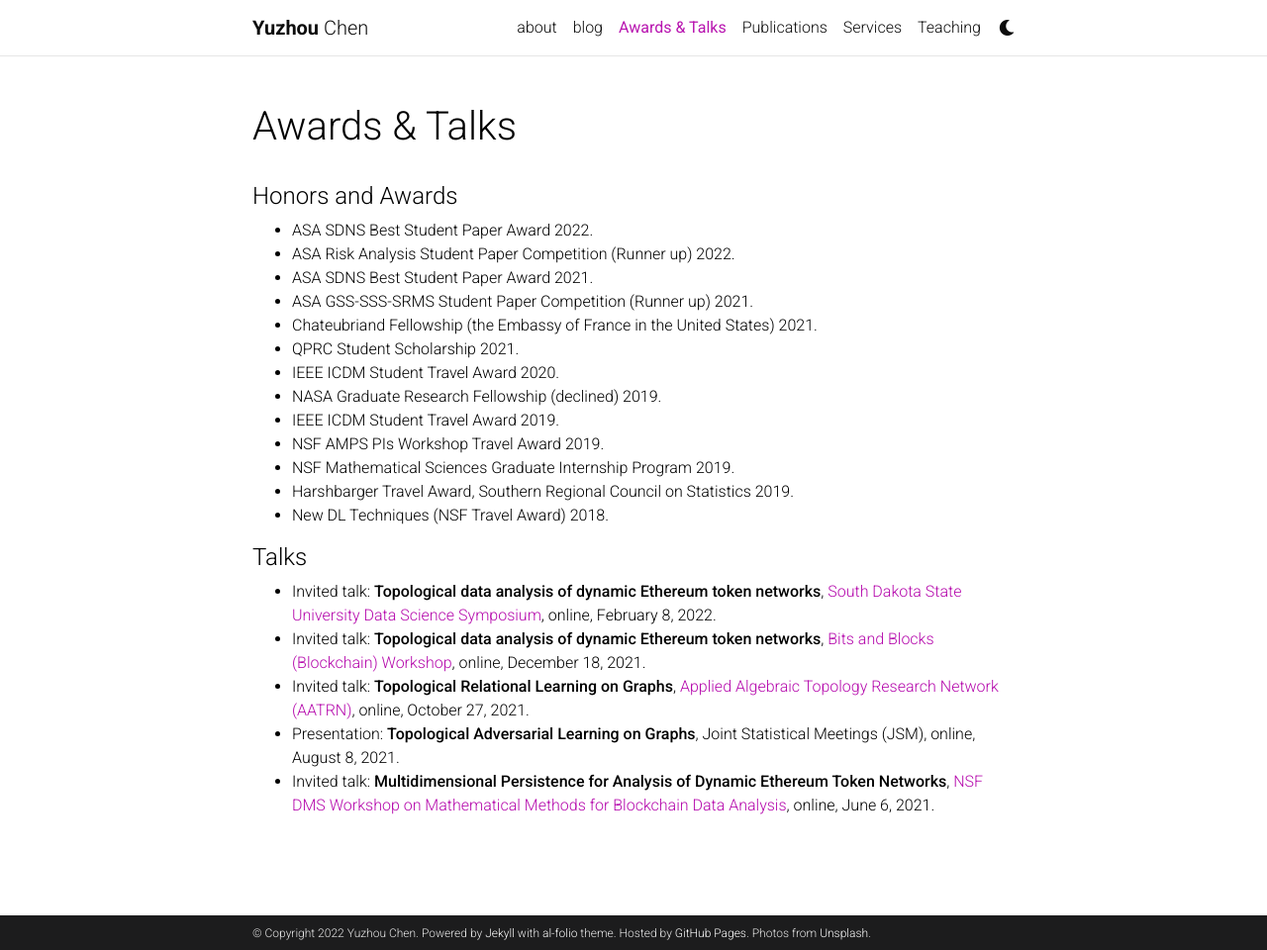
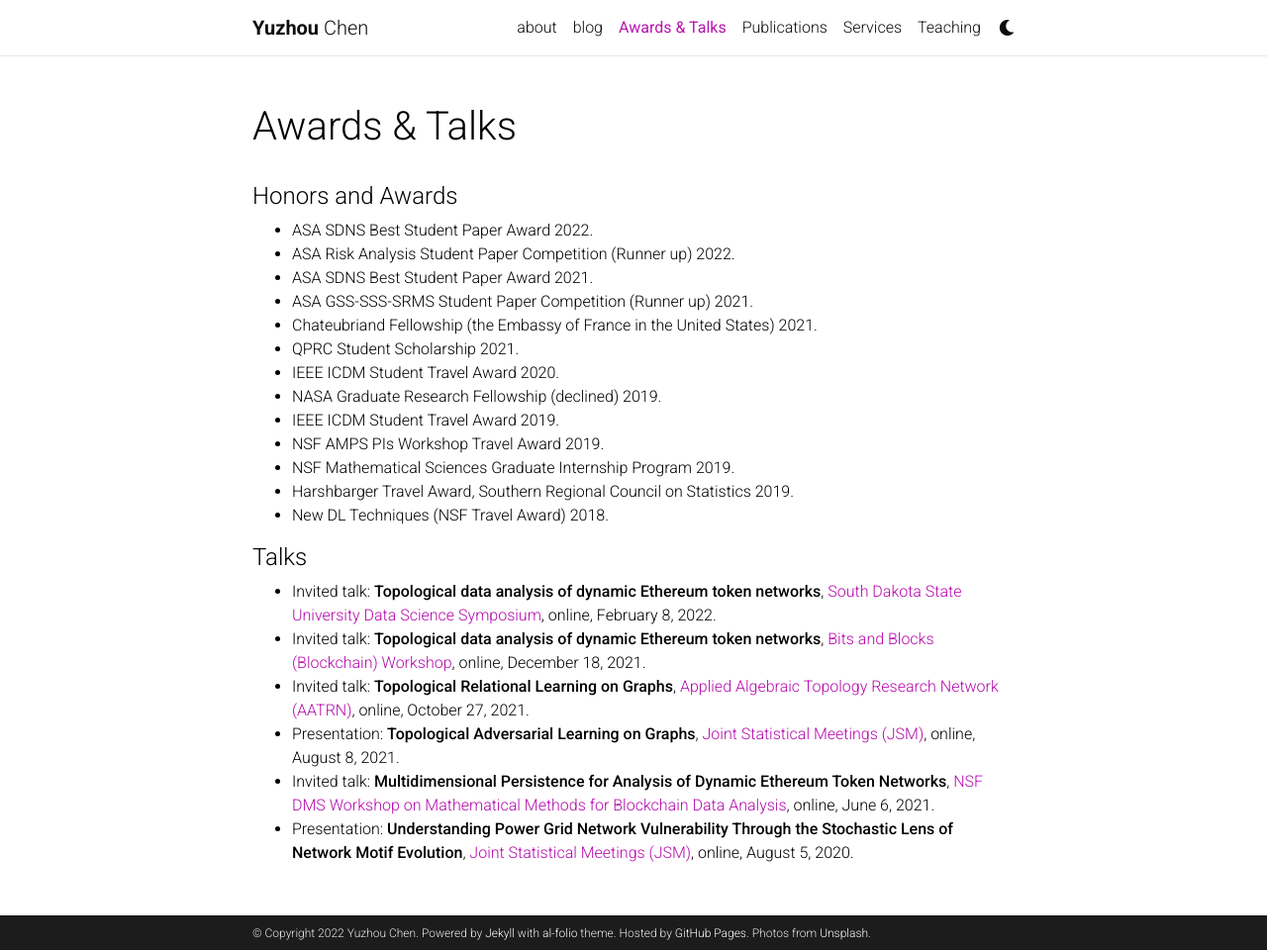
Before and after one commit to yuzhouguangc/yuguang_website, a Jekyll site: the page built from _pages/talks.md, in a window 1280 px wide and 960 px high. Shown: the whole window at 99% size. Built offline with Jekyll 4.4.1, drawn with Linux system fonts in a browser that asks for light colours; comment, search, counter and statistics services are not loaded; a style sheet for code colours, icons or effects is not loaded.

Commit message:
Update talks.md

```diff
--- a/_pages/talks.md
+++ b/_pages/talks.md
@@ -26,5 +26,6 @@ nav: true
 - Invited talk: **Topological data analysis of dynamic Ethereum token networks**, [South Dakota State University Data Science Symposium](https://openprairie.sdstate.edu/datascience_symposium/2022/), online, February 8, 2022.
 - Invited talk: **Topological data analysis of dynamic Ethereum token networks**, [Bits and Blocks (Blockchain) Workshop](https://bitsandblocks2021.super.site/), online, December 18, 2021.
 - Invited talk: **Topological Relational Learning on Graphs**, [Applied Algebraic Topology Research Network (AATRN)](https://www.aatrn.net/home), online, October 27, 2021.
-- Presentation: **Topological Adversarial Learning on Graphs**, Joint Statistical Meetings (JSM), online, August 8, 2021.
+- Presentation: **Topological Adversarial Learning on Graphs**, [Joint Statistical Meetings (JSM)](https://ww2.amstat.org/meetings/jsm/2021/onlineprogram/ActivityDetails.cfm?SessionID=220695), online, August 8, 2021.
 - Invited talk: **Multidimensional Persistence for Analysis of Dynamic Ethereum Token Networks**, [NSF DMS Workshop on Mathematical Methods for Blockchain Data Analysis](https://sites.google.com/view/nsf-blockchain-workshop/home), online, June 6, 2021.
+- Presentation: **Understanding Power Grid Network Vulnerability Through the Stochastic Lens of Network Motif Evolution**, [Joint Statistical Meetings (JSM)](https://ww2.amstat.org/meetings/jsm/2020/onlineprogram/AbstractDetails.cfm?abstractid=313815), online, August 5, 2020.
```
